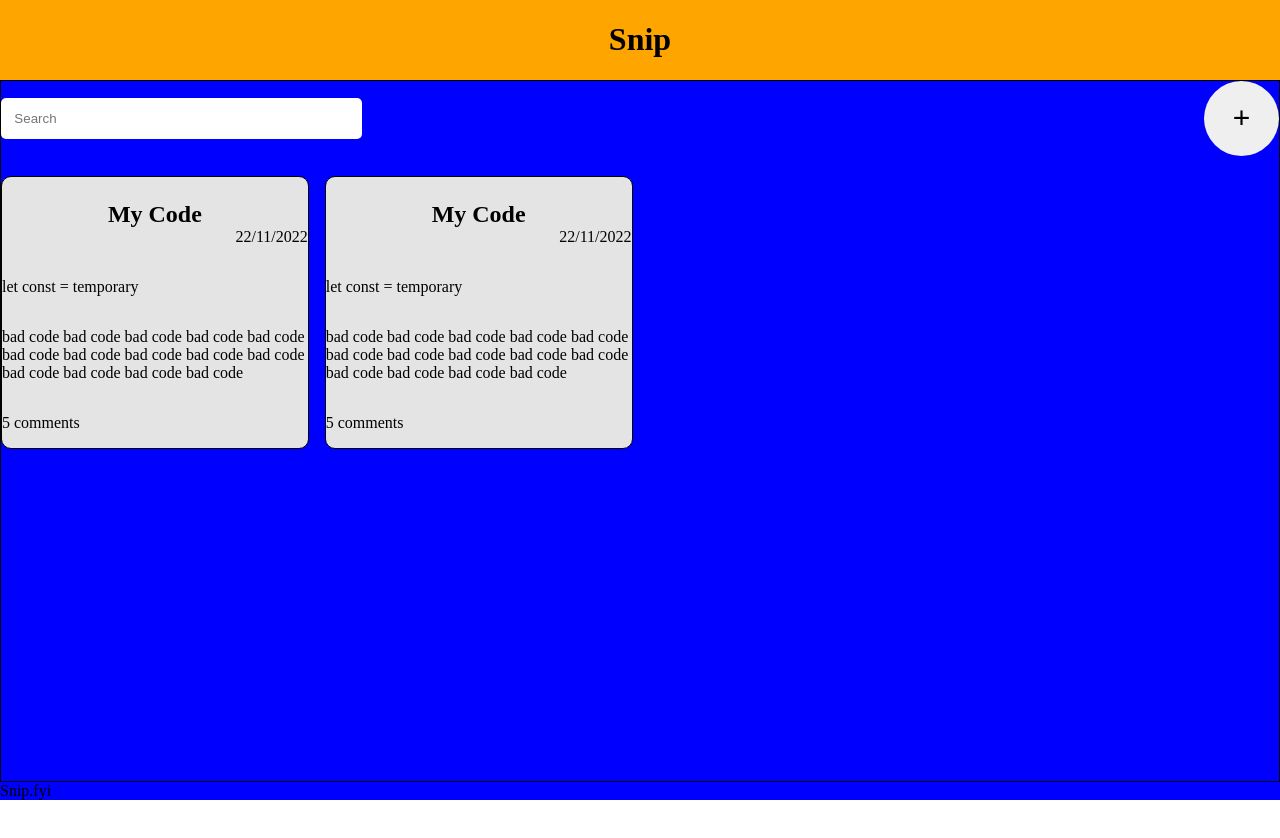
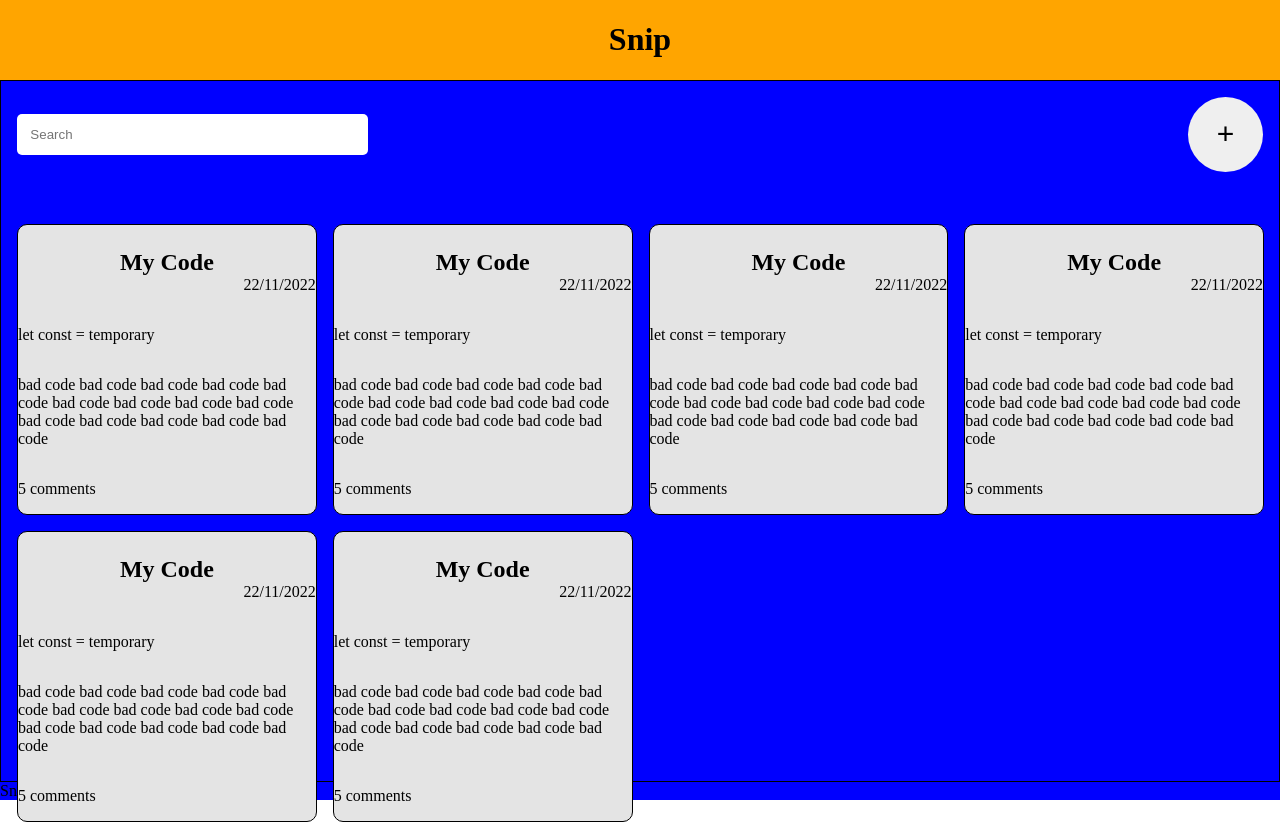
Before and after one commit to SchoolOfCode/bc13_w9_project-frontend-snip-fyi, a React (Create React App) app: page / in a window 1280 px wide. Before the commit the page ends 800 px from the top, so only its background shows below. Built offline with nearby package versions, Linux system fonts and the light colour scheme.

Commit message:
added some padding

```diff
--- a/src/components/App/App.css
+++ b/src/components/App/App.css
@@ -9,6 +9,7 @@
   display: flex;
   justify-content: space-between;
   align-items: center;
+  padding: 1em;
 }
 
 .main-content {
--- a/src/components/App/App.jsx
+++ b/src/components/App/App.jsx
@@ -28,6 +28,42 @@ const INITIAL_STATE = [
   },
   {
     id: 2,
+    title: "My Code",
+    dateCreated: "22/11/2022",
+    codeSnippet: "let const = temporary",
+    description:
+      "bad code bad code bad code bad code bad code bad code bad code bad code bad code bad code bad code bad code bad code bad code",
+    commentIds: [1, 2, 3, 4, 5],
+  },
+  {
+    id: 3,
+    title: "My Code",
+    dateCreated: "22/11/2022",
+    codeSnippet: "let const = temporary",
+    description:
+      "bad code bad code bad code bad code bad code bad code bad code bad code bad code bad code bad code bad code bad code bad code",
+    commentIds: [1, 2, 3, 4, 5],
+  },
+  {
+    id: 4,
+    title: "My Code",
+    dateCreated: "22/11/2022",
+    codeSnippet: "let const = temporary",
+    description:
+      "bad code bad code bad code bad code bad code bad code bad code bad code bad code bad code bad code bad code bad code bad code",
+    commentIds: [1, 2, 3, 4, 5],
+  },
+  {
+    id: 5,
+    title: "My Code",
+    dateCreated: "22/11/2022",
+    codeSnippet: "let const = temporary",
+    description:
+      "bad code bad code bad code bad code bad code bad code bad code bad code bad code bad code bad code bad code bad code bad code",
+    commentIds: [1, 2, 3, 4, 5],
+  },
+  {
+    id: 6,
     title: "My Code",
     dateCreated: "22/11/2022",
     codeSnippet: "let const = temporary",
@@ -69,10 +105,7 @@ export default function App() {
               className="modal-container"
               onClick={() => setIsModalOpen(false)}
             ></div>
-            <Modal
-              setIsModalOpen={setIsModalOpen}
-              onClick={(e) => e.stopPropagation()}
-            />
+            <Modal setIsModalOpen={setIsModalOpen} />
           </>
         )}
       </main>
--- a/src/components/CardDisplay/CardDisplay.css
+++ b/src/components/CardDisplay/CardDisplay.css
@@ -2,6 +2,7 @@
   position: absolute;
   display: grid;
   margin-top: 2rem;
+  padding: 1em;
   gap: 1em;
   max-width: 1440px;
   grid-template-columns: repeat(4, 1fr);
```
